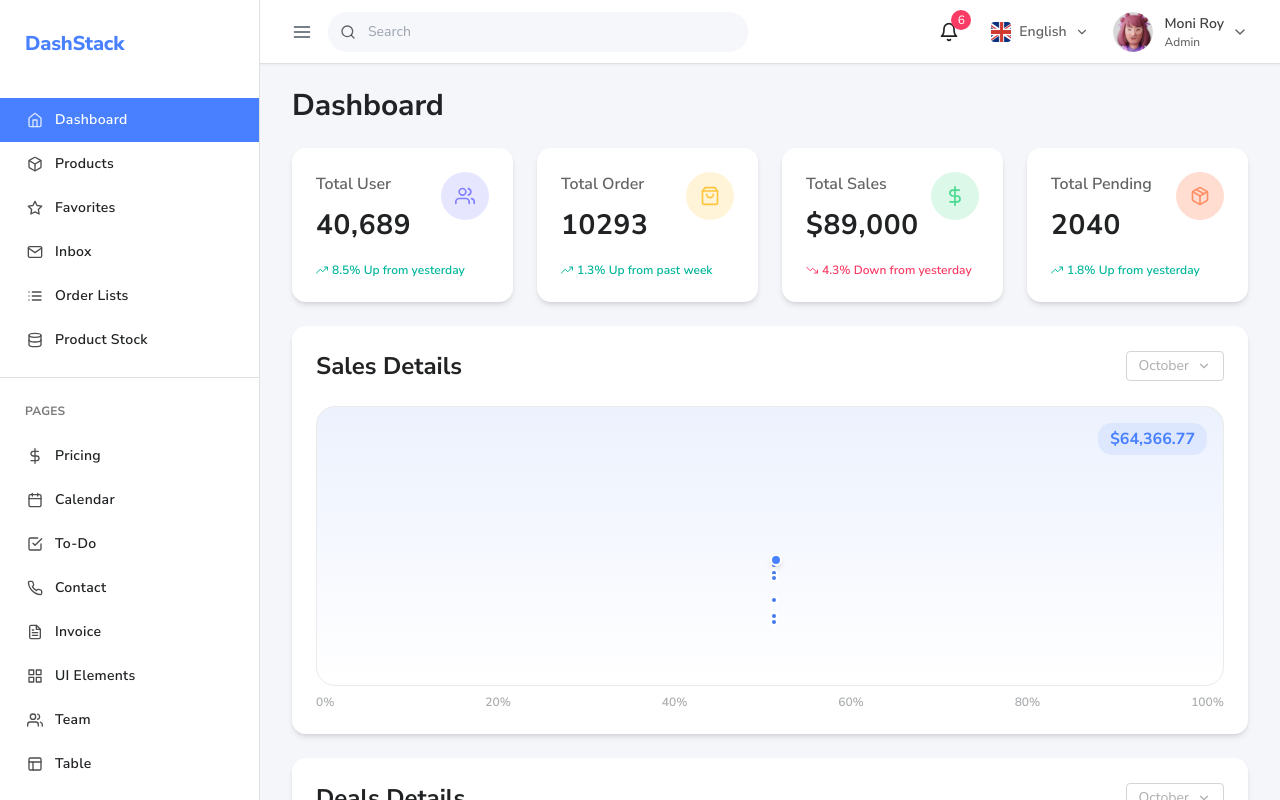
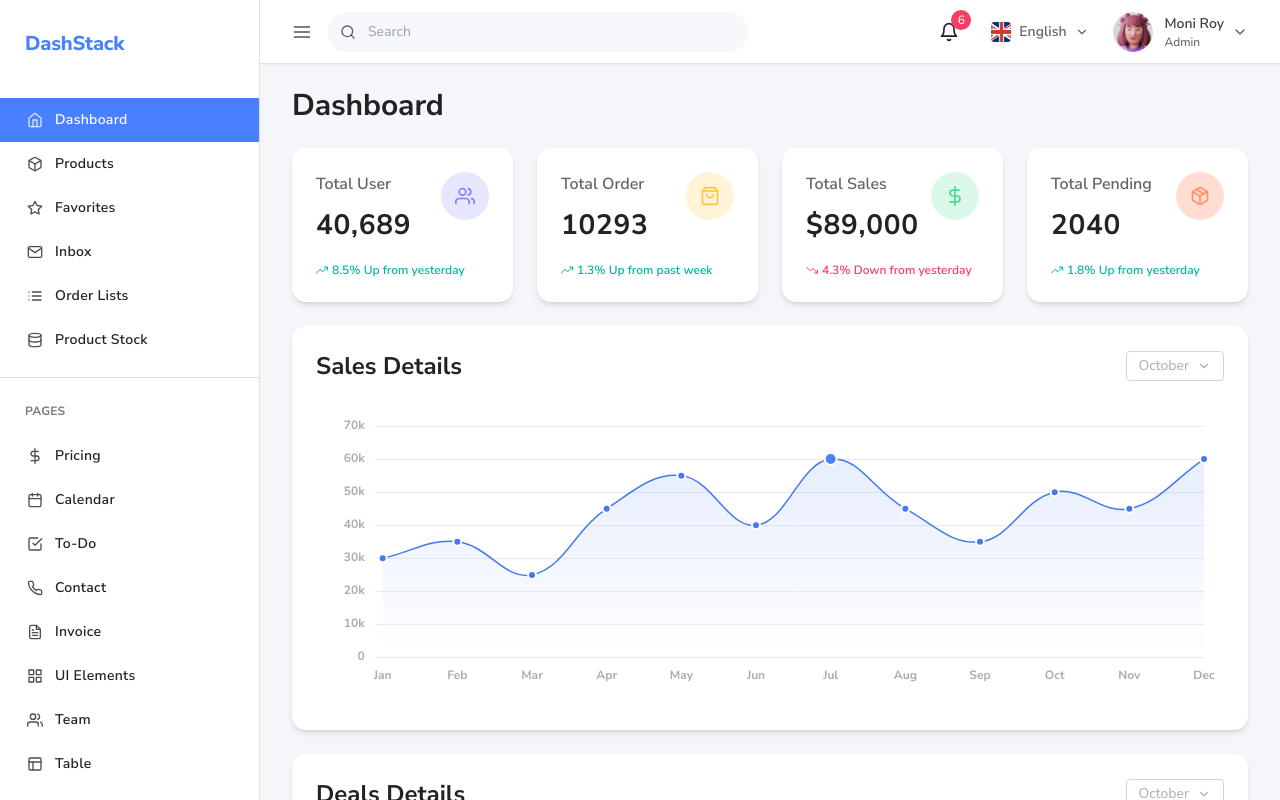
Before and after one commit to kiensamson0000/demo-ai-mcp, a React (Vite) app in the folder admin-dashboard-mcp-figma/: page /logout in a window 1280 px wide. Built offline with nearby package versions, Linux system fonts and the light colour scheme.

Commit message:
update chart for dashboard

```diff
--- a/admin-dashboard-mcp-figma/package.json
+++ b/admin-dashboard-mcp-figma/package.json
@@ -10,7 +10,9 @@
     "preview": "vite preview"
   },
   "dependencies": {
+    "chart.js": "^4.4.8",
     "react": "^19.0.0",
+    "react-chartjs-2": "^5.3.0",
     "react-dom": "^19.0.0",
     "react-icons": "^5.5.0"
   },
--- a/admin-dashboard-mcp-figma/src/App.css
+++ b/admin-dashboard-mcp-figma/src/App.css
@@ -616,3 +616,59 @@ main {
     grid-template-columns: 1fr;
   }
 }
+
+/* Chart Styling */
+.chart-animation canvas {
+  animation: fadeIn 0.8s ease-in-out;
+}
+
+@keyframes fadeIn {
+  from {
+    opacity: 0;
+    transform: translateY(10px);
+  }
+  to {
+    opacity: 1;
+    transform: translateY(0);
+  }
+}
+
+/* Status badges */
+.status-badge {
+  display: inline-block;
+  padding: 6px 12px;
+  border-radius: 13.5px;
+  font-weight: 700;
+  font-size: 14px;
+  text-align: center;
+}
+
+.status-delivered {
+  background-color: #00b69b;
+  color: white;
+}
+
+.status-pending {
+  background-color: #fcbe2d;
+  color: white;
+}
+
+.status-rejected {
+  background-color: #fd5454;
+  color: white;
+}
+
+/* Card hover effect */
+.card-hover {
+  transition: transform 0.3s ease, box-shadow 0.3s ease;
+}
+
+.card-hover:hover {
+  transform: translateY(-5px);
+  box-shadow: 6px 12px 60px rgba(0, 0, 0, 0.08);
+}
+
+/* Sales chart point styles */
+.chart-animation canvas {
+  cursor: pointer;
+}
--- a/admin-dashboard-mcp-figma/src/pages/Dashboard.tsx
+++ b/admin-dashboard-mcp-figma/src/pages/Dashboard.tsx
@@ -10,6 +10,23 @@ import {
   FiChevronLeft,
   FiChevronRight,
 } from "react-icons/fi";
+import {
+  Chart as ChartJS,
+  CategoryScale,
+  LinearScale,
+  PointElement,
+  LineElement,
+  Title,
+  Tooltip,
+  Filler,
+  Legend,
+  ChartOptions,
+  ChartData,
+  TooltipItem,
+  ScriptableContext,
+  Plugin,
+} from "chart.js";
+import { Line } from "react-chartjs-2";
 import appleWatch from "../assets/images/products/apple-watch.png";
 import microsoftHeadset from "../assets/images/products/microsoft-headset.png";
 import samsungA50 from "../assets/images/products/samsung-A50.png";
@@ -18,7 +35,204 @@ import salesAnalyticsSvg from "../assets/icons/sales-analytics.svg";
 import revenueChartSvg from "../assets/icons/revenue-chart.svg";
 import customerChartSvg from "../assets/icons/customer-chart.svg";
 
+// Register Chart.js components
+ChartJS.register(
+  CategoryScale,
+  LinearScale,
+  PointElement,
+  LineElement,
+  Title,
+  Tooltip,
+  Filler,
+  Legend
+);
+
+// Define chart types
+type SalesChartData = ChartData<"line">;
+type SalesChartOptions = ChartOptions<"line">;
+
+// Add a custom plugin for the top sales indicator
+const topSalesPlugin: Plugin<"line"> = {
+  id: "topSales",
+  afterDraw: (chart) => {
+    const { ctx, scales } = chart;
+    const dataset = chart.data.datasets[0];
+    if (!dataset || !dataset.data) return;
+
+    const data = dataset.data as number[];
+    const maxValue = Math.max(...data);
+    const maxIndex = data.indexOf(maxValue);
+
+    // Check if we have valid data
+    if (maxIndex === -1) return;
+
+    const xScale = scales.x;
+    const yScale = scales.y;
+    if (!xScale || !yScale) return;
+
+    const x = xScale.getPixelForValue(maxIndex);
+    const y = yScale.getPixelForValue(maxValue);
+
+    // Draw a larger point at the max value
+    ctx.save();
+    ctx.beginPath();
+    ctx.arc(x, y, 6, 0, 2 * Math.PI);
+    ctx.fillStyle = "#4880FF";
+    ctx.fill();
+    ctx.strokeStyle = "#FFFFFF";
+    ctx.lineWidth = 2;
+    ctx.stroke();
+    ctx.closePath();
+    ctx.restore();
+  },
+};
+
 const Dashboard: React.FC = () => {
+  // Chart data configuration
+  const salesChartData: SalesChartData = {
+    labels: [
+      "Jan",
+      "Feb",
+      "Mar",
+      "Apr",
+      "May",
+      "Jun",
+      "Jul",
+      "Aug",
+      "Sep",
+      "Oct",
+      "Nov",
+      "Dec",
+    ],
+    datasets: [
+      {
+        label: "Sales",
+        data: [
+          30000, 35000, 25000, 45000, 55000, 40000, 60000, 45000, 35000, 50000,
+          45000, 60000,
+        ],
+        borderColor: "#4379EE",
+        borderWidth: 1.5,
+        pointBackgroundColor: "#4379EE",
+        pointBorderColor: "#fff",
+        pointBorderWidth: 2,
+        pointRadius: 4,
+        pointHoverRadius: 6,
+        tension: 0.4,
+        fill: true,
+        backgroundColor: (context: ScriptableContext<"line">) => {
+          const ctx = context.chart.ctx;
+          const gradient = ctx.createLinearGradient(0, 0, 0, 250);
+          gradient.addColorStop(0, "rgba(67, 121, 238, 0.16)");
+          gradient.addColorStop(1, "rgba(255, 255, 255, 0.18)");
+          return gradient;
+        },
+      },
+    ],
+  };
+
+  // Chart options configuration
+  const salesChartOptions: SalesChartOptions = {
+    responsive: true,
+    maintainAspectRatio: false,
+    plugins: {
+      legend: {
+        display: false,
+      },
+      tooltip: {
+        backgroundColor: "#5E77FF",
+        titleFont: {
+          family: "Nunito Sans",
+          size: 12,
+          weight: "bold",
+        },
+        bodyFont: {
+          family: "Nunito Sans",
+          size: 12,
+          weight: "bold",
+        },
+        padding: 10,
+        displayColors: false,
+        callbacks: {
+          label: function (context: TooltipItem<"line">) {
+            return `$${context.parsed.y.toLocaleString()}`;
+          },
+        },
+        // Add custom tooltip styling
+        titleMarginBottom: 6,
+        cornerRadius: 4,
+        caretSize: 6,
+      },
+    },
+    animation: {
+      duration: 2000,
+      easing: "easeOutQuart",
+      delay: (context) => {
+        return context.dataIndex * 100;
+      },
+    },
+    scales: {
+      x: {
+        grid: {
+          display: false,
+        },
+        ticks: {
+          color: "rgba(43, 48, 52, 0.4)",
+          font: {
+            family: "Nunito Sans",
+            size: 12,
+            weight: "bold",
+          },
+        },
+        border: {
+          display: false,
+        },
+      },
+      y: {
+        position: "left",
+        grid: {
+          color: "#EAEAEA",
+          lineWidth: 1,
+        },
+        border: {
+          display: false,
+        },
+        ticks: {
+          color: "rgba(43, 48, 52, 0.4)",
+          font: {
+            family: "Nunito Sans",
+            size: 12,
+            weight: "bold",
+          },
+          callback: function (value) {
+            return value >= 1000 ? `${value / 1000}k` : value;
+          },
+          padding: 10,
+        },
+        min: 0,
+        max: 70000,
+        stepSize: 10000,
+      },
+    },
+    layout: {
+      padding: {
+        top: 20,
+        right: 20,
+        bottom: 20,
+        left: 20,
+      },
+    },
+    interaction: {
+      mode: "index" as const,
+      intersect: false,
+    },
+    elements: {
+      point: {
+        hitRadius: 10,
+      },
+    },
+  };
+
   return (
     <main className="px-8 py-6">
       {/* Header */}
@@ -107,58 +321,14 @@ const Dashboard: React.FC = () => {
           </div>
         </div>
 
-        {/* Placeholder for Chart - in a real app you would use a chart library */}
-        <div className="h-[280px] bg-gradient-to-b from-[#4379EE]/10 to-white rounded-lg border border-[#EAEAEA] flex items-center justify-center relative">
-          <div className="text-center">
-            <span className="text-[#4880FF] font-bold bg-[#4880FF]/10 px-3 py-1 rounded-md absolute top-4 right-4">
-              $64,366.77
-            </span>
-            <div className="w-full h-[180px] relative">
-              {/* Chart line path representation */}
-              <div className="w-full h-[1px] bg-[#EAEAEA] absolute top-1/4"></div>
-              <div className="w-full h-[1px] bg-[#EAEAEA] absolute top-2/4"></div>
-              <div className="w-full h-[1px] bg-[#EAEAEA] absolute top-3/4"></div>
-              <div className="w-full h-[1px] bg-[#EAEAEA] absolute bottom-0"></div>
-              <div className="w-full h-[1px] bg-[#EAEAEA] absolute top-0"></div>
-
-              {/* Path representation */}
-              <svg className="absolute inset-0 w-full h-full">
-                <path
-                  d="M 50,150 Q 100,50 150,100 T 250,80 T 350,120 T 450,70 T 550,90"
-                  fill="none"
-                  stroke="#4379EE"
-                  strokeWidth="2"
-                  className="sales-chart-line"
-                />
-              </svg>
-
-              {/* Data points */}
-              {[10, 20, 30, 40, 50, 60, 70, 80, 90].map((pos) => (
-                <div
-                  key={pos}
-                  className="absolute w-2 h-2 rounded-full bg-[#4379EE] border-2 border-white"
-                  style={{
-                    left: `${pos}%`,
-                    bottom: `${40 + Math.sin(pos / 15) * 30}px`,
-                  }}
-                ></div>
-              ))}
-              <div
-                className="absolute w-3 h-3 rounded-full bg-[#4880FF] border-2 border-white shadow-md"
-                style={{ left: "50%", bottom: "70px" }}
-              ></div>
-            </div>
-          </div>
-        </div>
-
-        {/* Y-axis labels */}
-        <div className="flex text-xs text-[rgba(43,48,52,0.4)] font-semibold justify-between mt-2">
-          <span>0%</span>
-          <span>20%</span>
-          <span>40%</span>
-          <span>60%</span>
-          <span>80%</span>
-          <span>100%</span>
+        {/* Chart Implementation */}
+        <div className="relative h-[300px]">
+          <Line
+            data={salesChartData}
+            options={salesChartOptions}
+            plugins={[topSalesPlugin]}
+            className="chart-animation"
+          />
         </div>
       </div>
 
```
Also changed, not shown: 1 other file (tests, documents, lock files or other folders).
